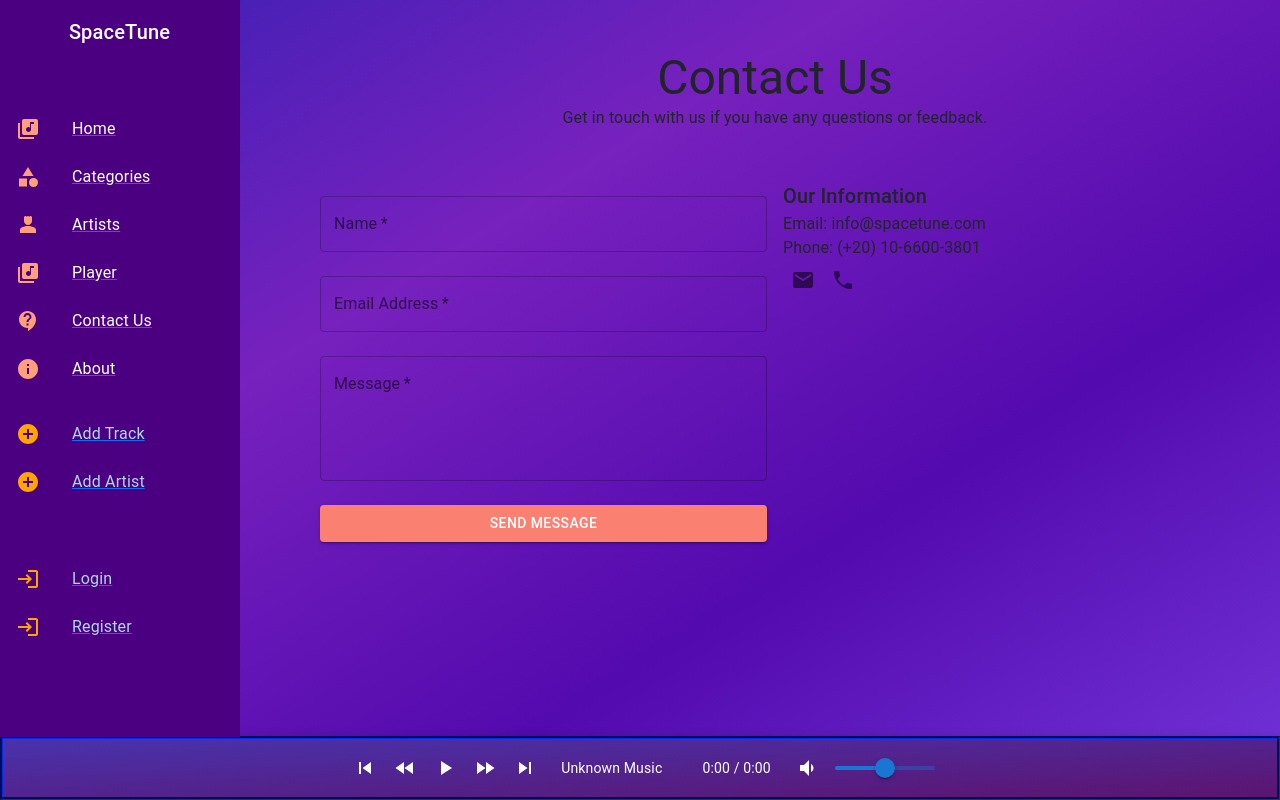
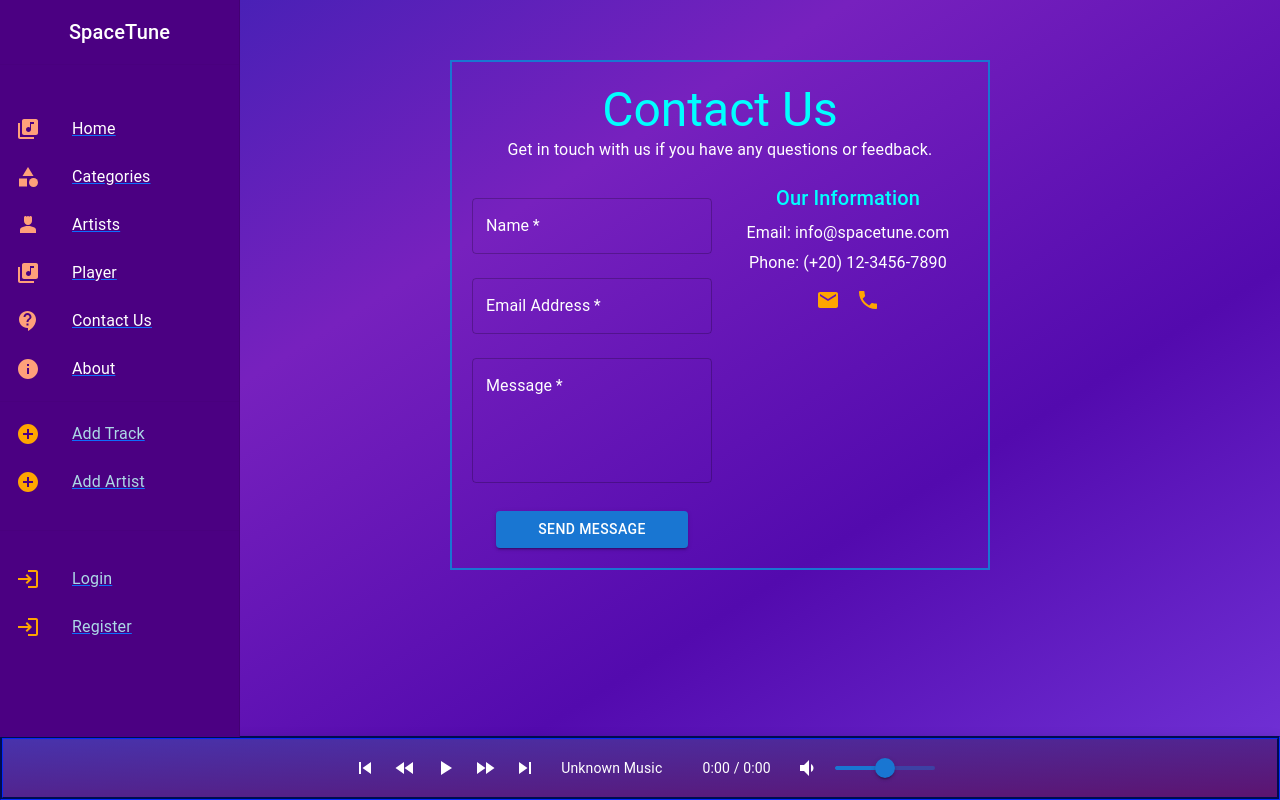
Before and after one commit to ARahmaan96/SpaceTune, a Next.js app: page /contact in a window 1280 px wide. Built offline with nearby package versions, Linux system fonts and the light colour scheme; a web font is replaced by a local one.

Commit message:
contact us page

```diff
--- a/pages/_app.tsx
+++ b/pages/_app.tsx
@@ -17,6 +17,7 @@ export default function App({
             style={{
               display: "flex",
               alignItems: "start",
+              justifyContent: "center"
             }}
           >
             <NavBar></NavBar>
--- a/pages/contact.tsx
+++ b/pages/contact.tsx
@@ -3,22 +3,21 @@ import { Typography, Grid, TextField, Button, IconButton } from "@mui/material";
 import { Email as EmailIcon, Phone as PhoneIcon } from "@mui/icons-material";
 
 const ContactUs = () => {
-  const handleSubmit = (event: React.FormEvent<HTMLFormElement>) => {
+  const handleSubmit = (event: any) => {
     event.preventDefault();
     console.log("Form submitted!"); // Replace with actual form submission logic
   };
 
   return (
-    <div
-      style={{ justifyContent: "center", padding: "50px", marginLeft: "50px" }}
-    >
-      <Typography variant="h3" component="h1" sx={{ textAlign: "center" }}>
+    <div style={{ display: "flex", justifyContent: "center", marginTop: "60px", marginRight: "10%", marginLeft: "10%s" }}>
+      <div style={{ border: "2px solid #1976D2", padding: "20px", maxWidth: "600px", color: "#FFFFFF", textAlign: "center" }}>
+        <Typography style={{color: "cyan"}} variant="h3" component="h1">
           Contact Us
         </Typography>
         <Typography
           variant="body1"
           component="p"
-        sx={{ textAlign: "center", paddingBottom: "50px" }}
+          style={{ paddingBottom: "20px" }}
         >
           Get in touch with us if you have any questions or feedback.
         </Typography>
@@ -32,6 +31,8 @@ const ContactUs = () => {
                 margin="normal"
                 fullWidth
                 required
+                InputLabelProps={{ style: { color: "#FFFFFF" } }}
+                InputProps={{ style: { color: "#FFFFFF", borderColor: "#FFFFFF" } }}
               />
               <TextField
                 label="Email Address"
@@ -40,6 +41,8 @@ const ContactUs = () => {
                 fullWidth
                 required
                 type="email"
+                InputLabelProps={{ style: { color: "#FFFFFF" } }}
+                InputProps={{ style: { color: "#FFFFFF", borderColor: "#FFFFFF" } }}
               />
               <TextField
                 label="Message"
@@ -49,35 +52,38 @@ const ContactUs = () => {
                 multiline
                 rows={4}
                 required
+                InputLabelProps={{ style: { color: "#FFFFFF" } }}
+                InputProps={{ style: { color: "#FFFFFF", borderColor: "#FFFFFF" } }}
               />
               <Button
                 variant="contained"
                 type="submit"
-              sx={{ width: "100%", marginTop: 2, bgcolor: "salmon" }}
+                style={{ width: "80%", margin: "20px auto 0", backgroundColor: "#1976D2", color: "#FFFFFF" }}
               >
                 Send Message
               </Button>
             </form>
           </Grid>
           <Grid item xs={12} md={6}>
-          <Typography variant="h6" component="h2">
+            <Typography style={{color: "cyan"}} variant="h6" gutterBottom>
               Our Information
             </Typography>
-          <Typography variant="body1" component="p">
+            <Typography variant="body1" gutterBottom>
               Email: info@spacetune.com
             </Typography>
-          <Typography variant="body1" component="p">
-            Phone: (+20) 10-6600-3801
+            <Typography variant="body1" gutterBottom>
+              Phone: (+20) 12-3456-7890
             </Typography>
-          <IconButton href="mailto:info@spacetune.com">
+            <IconButton style={{color: "orange"}} href="mailto:info@spacetune.com">
               <EmailIcon />
             </IconButton>
-          <IconButton href="tel:01066003801">
+            <IconButton style={{color: "orange"}} href="tel:01234567890">
               <PhoneIcon />
             </IconButton>
           </Grid>
         </Grid>
       </div>
+    </div>
   );
 };
 
```
Lines whose indentation alone changed are shown as unchanged.
